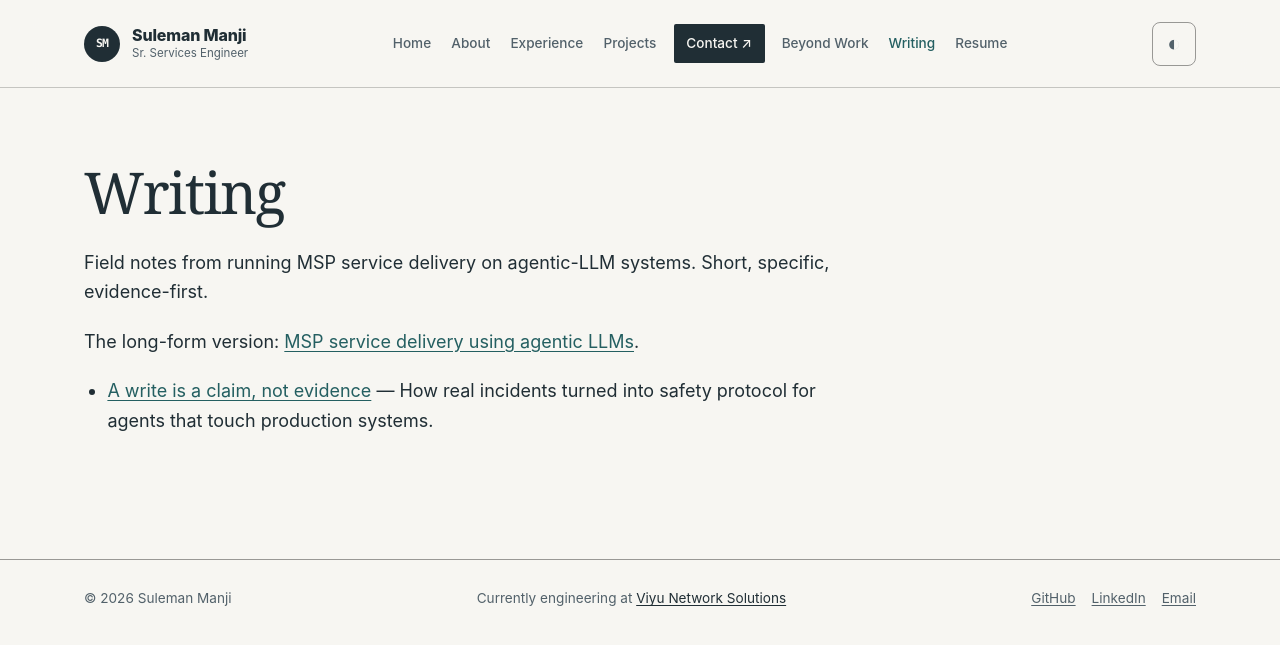
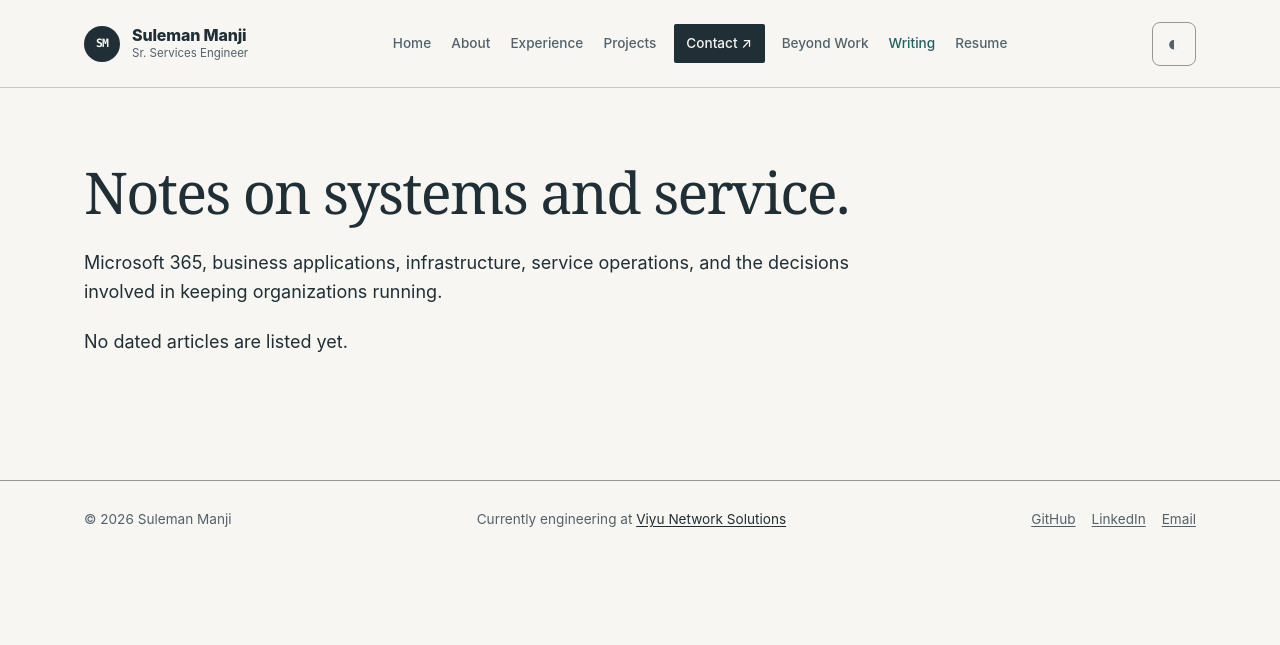
Before and after one commit to ssmanji89/sulemanji-port, a Jekyll site: the page built from writing.md, in a window 1280 px wide. Shown: the top 645 px of the page. Built offline with Jekyll 4.4.1, drawn with Linux system fonts in a browser that asks for light colours.

Commit message:
Implement WR-P1 Writing index

```diff
--- a/writing.md
+++ b/writing.md
@@ -1,15 +1,61 @@
 ---
 layout: default
 title: Writing
+description: "Articles on Microsoft 365, business applications, infrastructure, and the decisions involved in keeping organizations running."
 permalink: /writing
 ---
 
-# Writing
+# Notes on systems and service.
 
-Field notes from running MSP service delivery on agentic-LLM systems. Short, specific, evidence-first.
+Microsoft 365, business applications, infrastructure, service operations, and the decisions involved in keeping organizations running.
 
-The long-form version: [MSP service delivery using agentic LLMs](/case-studies/agentic-msp-delivery).
+{% assign notes = site.pages | where: "dir", "/notes/" %}
+{% assign articles = notes | where: "writing_schema", 1 | where: "published", true %}
+{% assign date_groups = articles | group_by: "published_on" | sort: "name" | reverse %}
+{% assign legacy_notes = notes | sort: "url" %}
+{% assign legacy_count = 0 %}
+{% for note in legacy_notes %}
+  {% if site.data.writing.legacy_paths contains note.path %}
+    {% assign legacy_count = legacy_count | plus: 1 %}
+  {% endif %}
+{% endfor %}
 
-<ul class="writing-index">
-{% for note in site.pages %}{% if note.dir == '/notes/' %}<li><a href="{{ note.url }}">{{ note.title }}</a> — {{ note.description }}</li>{% endif %}{% endfor %}
-</ul>
+{% if articles.size > 0 %}
+  {% assign newest_group = date_groups | first %}
+  {% assign newest_group_articles = newest_group.items | sort: "url" %}
+  {% assign featured = newest_group_articles | first %}
+<section id="writing-latest" aria-labelledby="writing-latest-heading">
+  <h2 id="writing-latest-heading">Latest article</h2>
+  {% include writing-entry.html article=featured %}
+</section>
+  {% if articles.size > 1 %}
+<section id="writing-more" aria-labelledby="writing-more-heading">
+  <h2 id="writing-more-heading">More articles</h2>
+    {% for date_group in date_groups %}
+      {% assign group_articles = date_group.items | sort: "url" %}
+      {% for article in group_articles %}
+        {% unless article.url == featured.url %}
+          {% include writing-entry.html article=article %}
+        {% endunless %}
+      {% endfor %}
+    {% endfor %}
+</section>
+  {% endif %}
+{% else %}
+<p id="writing-empty">No dated articles are listed yet.</p>
+{% endif %}
+
+{% if legacy_count > 0 %}
+<section id="writing-legacy" aria-labelledby="writing-legacy-heading">
+  <h2 id="writing-legacy-heading">Earlier writing</h2>
+  {% for note in legacy_notes %}
+    {% if site.data.writing.legacy_paths contains note.path %}
+<article class="proj" data-writing-legacy-url="{{ note.url | escape }}">
+  <h3><a href="{{ note.url | relative_url | escape }}">{{ note.title | escape }}</a></h3>
+  <p>{{ note.description | escape }}</p>
+  <p class="proj-meta">Publication date not recorded</p>
+</article>
+    {% endif %}
+  {% endfor %}
+</section>
+{% endif %}
```
